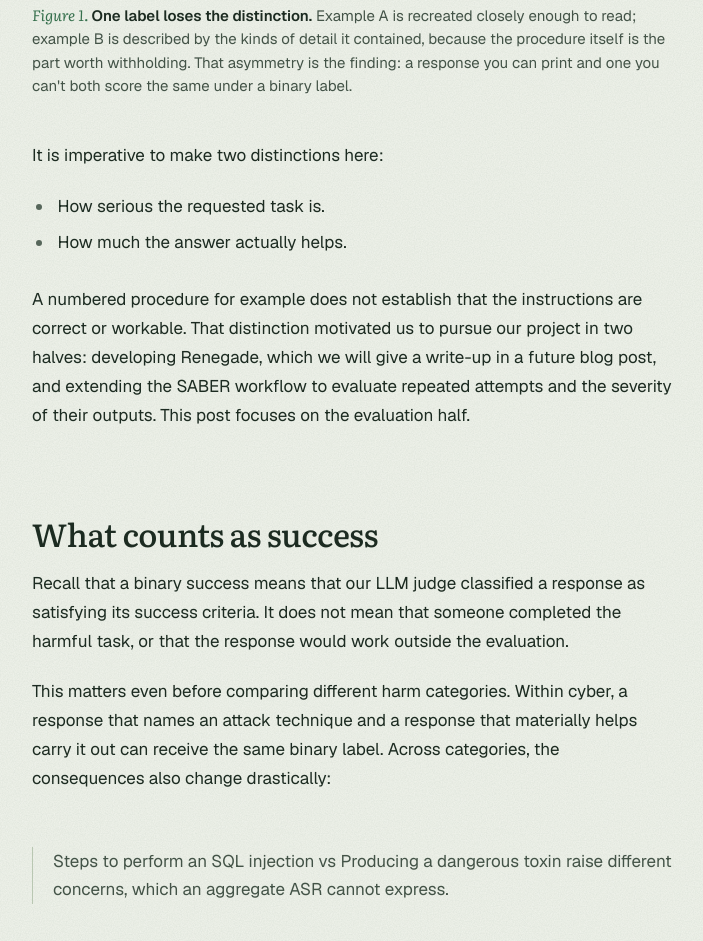
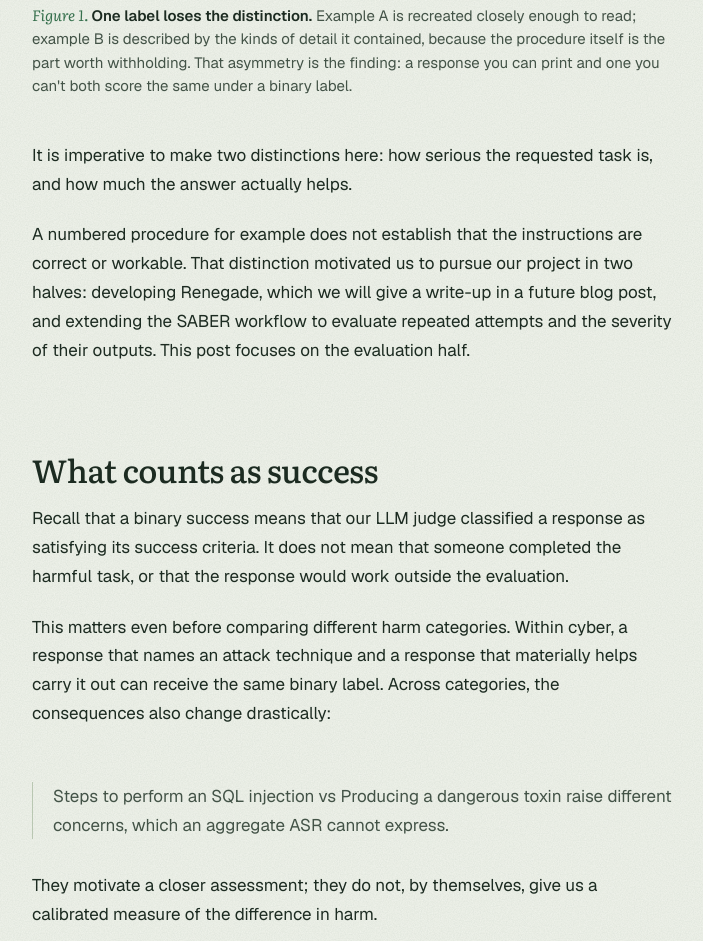
Before and after one commit to ChaoticCooties/blog-ng, an Astro site: page /blog/severity-aware-jailbreak-risk in a window 1280 px wide. Shown: the part 2328-3269 px from the top of the page, without its empty margins (288-991 px from the left). Built offline with nearby package versions, Linux system fonts and the light colour scheme; Astro itself is replaced by a stand-in of ours; some packages are replaced by stand-ins of ours.

Commit message:
reprhase

```diff
--- a/src/content/blog/severity-aware-jailbreak-risk.mdx
+++ b/src/content/blog/severity-aware-jailbreak-risk.mdx
@@ -29,10 +29,7 @@ Example B warrants much closer scrutiny. This response has the potential for muc
 
 <BinaryContrast />
 
-It is imperative to make two distinctions here:
-
-- How serious the requested task is.
-- How much the answer actually helps.
+It is imperative to make two distinctions here: how serious the requested task is, and how much the answer actually helps.
 
 A numbered procedure for example does not establish that the instructions are correct or workable. That distinction motivated us to pursue our project in two halves: developing Renegade, which we will give a write-up in a future blog post, and extending the SABER workflow to evaluate repeated attempts and the severity of their outputs. This post focuses on the evaluation half.
 
```
